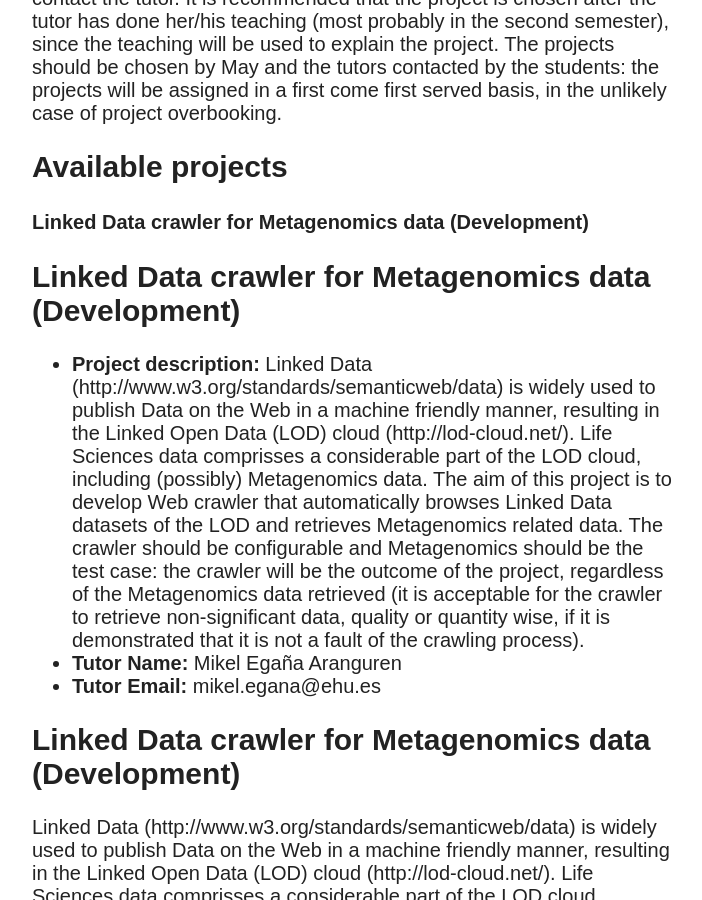
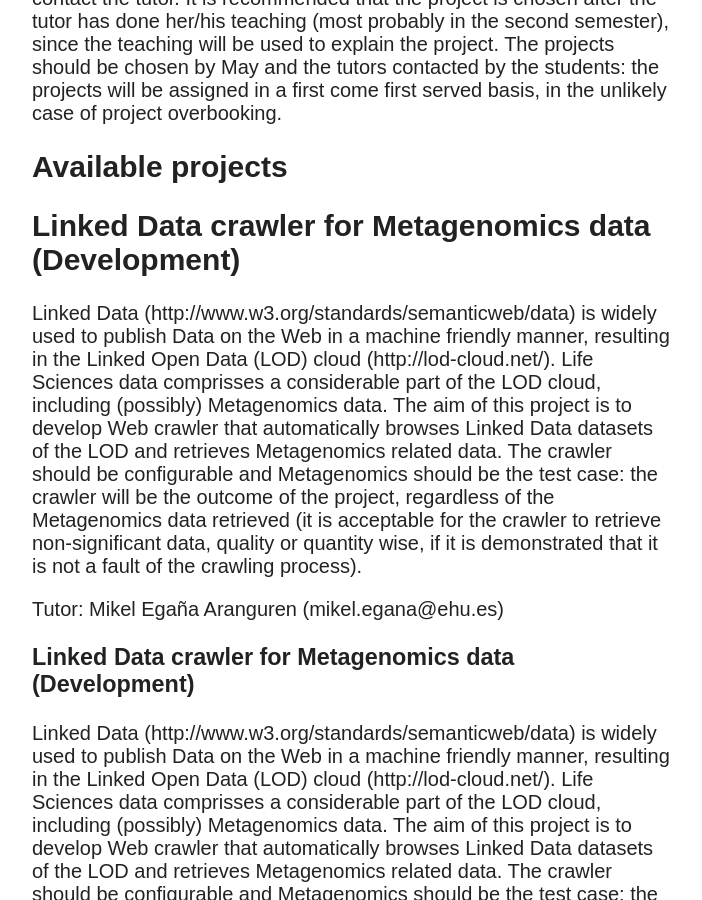
Before and after one commit to mikel-egana-aranguren/EHU-MSc-Bioinformatics, a Jekyll site: the page built from projects.md, in a window 1280 px wide and 900 px high, scrolled down 815 px. Shown: the whole window, without its empty margins (288-990 px from the left). Built offline with Jekyll 4.4.1, drawn with Linux system fonts in a browser that asks for light colours; nearby versions of some CDN libraries.

Commit message:
Project added

```diff
--- a/projects.md
+++ b/projects.md
@@ -27,14 +27,6 @@ Each student should choose one of projects described bellow and contact the tuto
 Available projects
 ==================
 
-#### Linked Data crawler for Metagenomics data (Development)
-
-Linked Data crawler for Metagenomics data (Development)
--------------------------------------------------------
-
-* **Project description:** Linked Data (http://www.w3.org/standards/semanticweb/data) is widely used to publish Data on the Web in a machine friendly manner, resulting in the Linked Open Data (LOD) cloud (http://lod-cloud.net/). Life Sciences data comprisses a considerable part of the LOD cloud, including (possibly) Metagenomics data. The aim of this project is to develop Web crawler that automatically browses Linked Data datasets of the LOD and retrieves Metagenomics related data. The crawler should be configurable and Metagenomics should be the test case: the crawler will be the outcome of the project, regardless of the Metagenomics data retrieved (it is acceptable for the crawler to retrieve non-significant data, quality or quantity wise, if it is demonstrated that it is not a fault of the crawling process).
-* **Tutor Name:** Mikel Egaña Aranguren
-* **Tutor Email:** mikel.egana@ehu.es
 
 Linked Data crawler for Metagenomics data (Development)
 -------------------------------------------------------
@@ -43,8 +35,7 @@ Linked Data (http://www.w3.org/standards/semanticweb/data) is widely used to pub
 
 Tutor: Mikel Egaña Aranguren (mikel.egana@ehu.es)
 
-Linked Data crawler for Metagenomics data (Development)
--------------------------------------------------------
+### Linked Data crawler for Metagenomics data (Development)
 
 Linked Data (http://www.w3.org/standards/semanticweb/data) is widely used to publish Data on the Web in a machine friendly manner, resulting in the Linked Open Data (LOD) cloud (http://lod-cloud.net/). Life Sciences data comprisses a considerable part of the LOD cloud, including (possibly) Metagenomics data. The aim of this project is to develop Web crawler that automatically browses Linked Data datasets of the LOD and retrieves Metagenomics related data. The crawler should be configurable and Metagenomics should be the test case: the crawler will be the outcome of the project, regardless of the Metagenomics data retrieved (it is acceptable for the crawler to retrieve non-significant data, quality or quantity wise, if it is demonstrated that it is not a fault of the crawling process).
 
```
